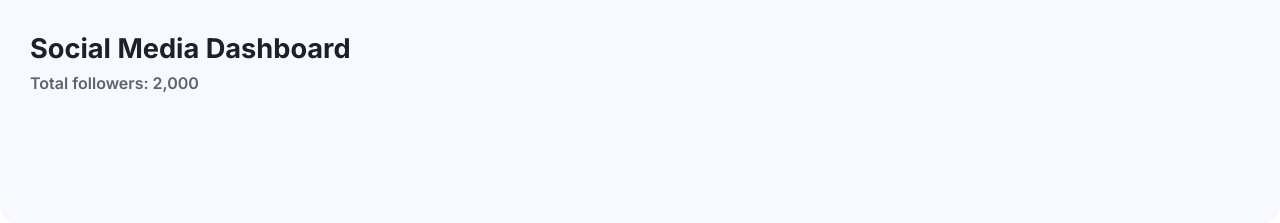
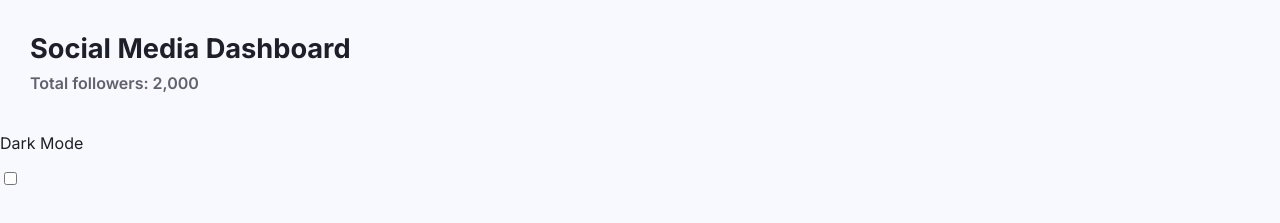
Before and after one commit to juanjosevega99/dashboard-dark, a plain HTML site: page index.html in a window 1280 px wide. Shown: the top 223 px of the page. Drawn offline with Linux system fonts and the light colour scheme.

Commit message:
dark mode-html

```diff
--- a/index.html
+++ b/index.html
@@ -12,6 +12,13 @@
     <div class="wrapper">
       <h1>Social Media Dashboard</h1>
       <p class="header-total">Total followers: 2,000</p>
+    </div>
+    <div class="dark-mode">
+      <p class="dark-mode-title">Dark Mode</p>
+      <input type="checkbox" class="checkbox" id="checkbox">
+      <label class="switch" for="checkbox">
+
+      </label>
     </div>
   </header>
   <section>
```
